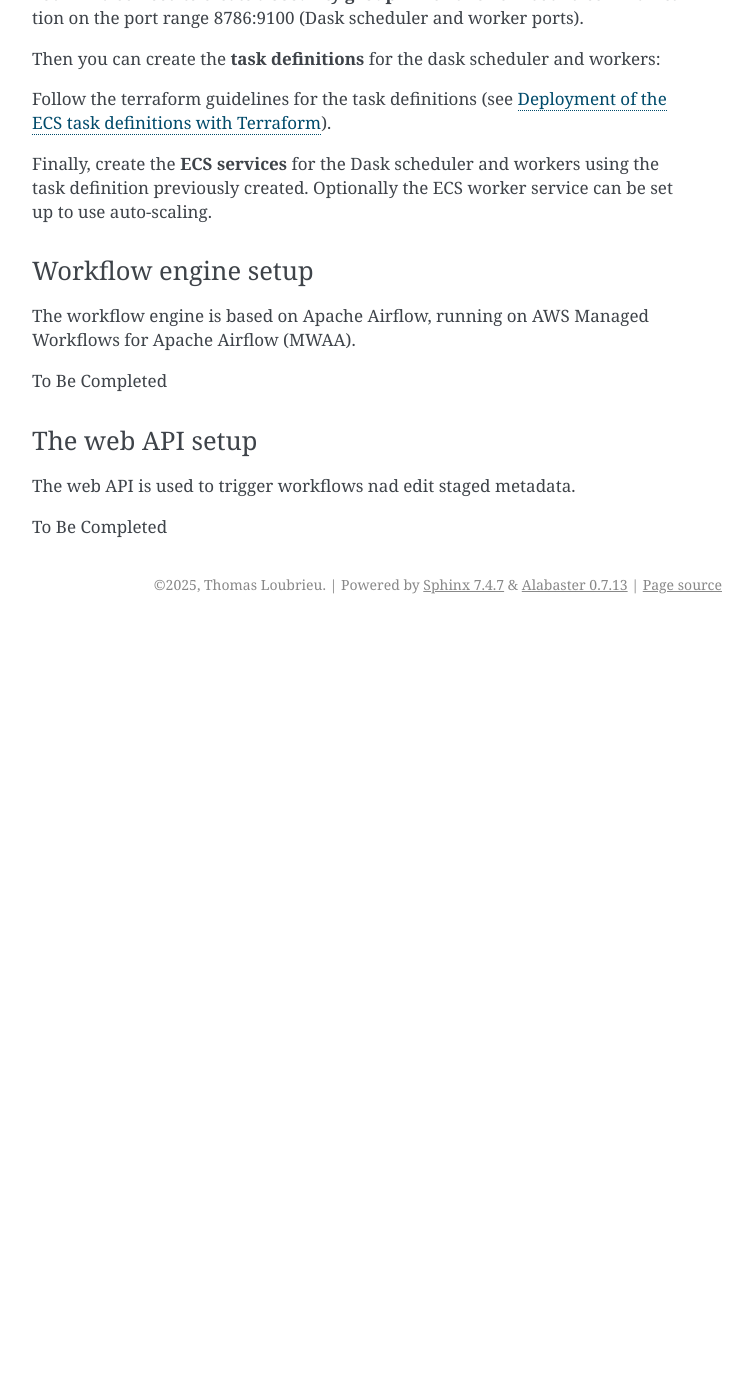
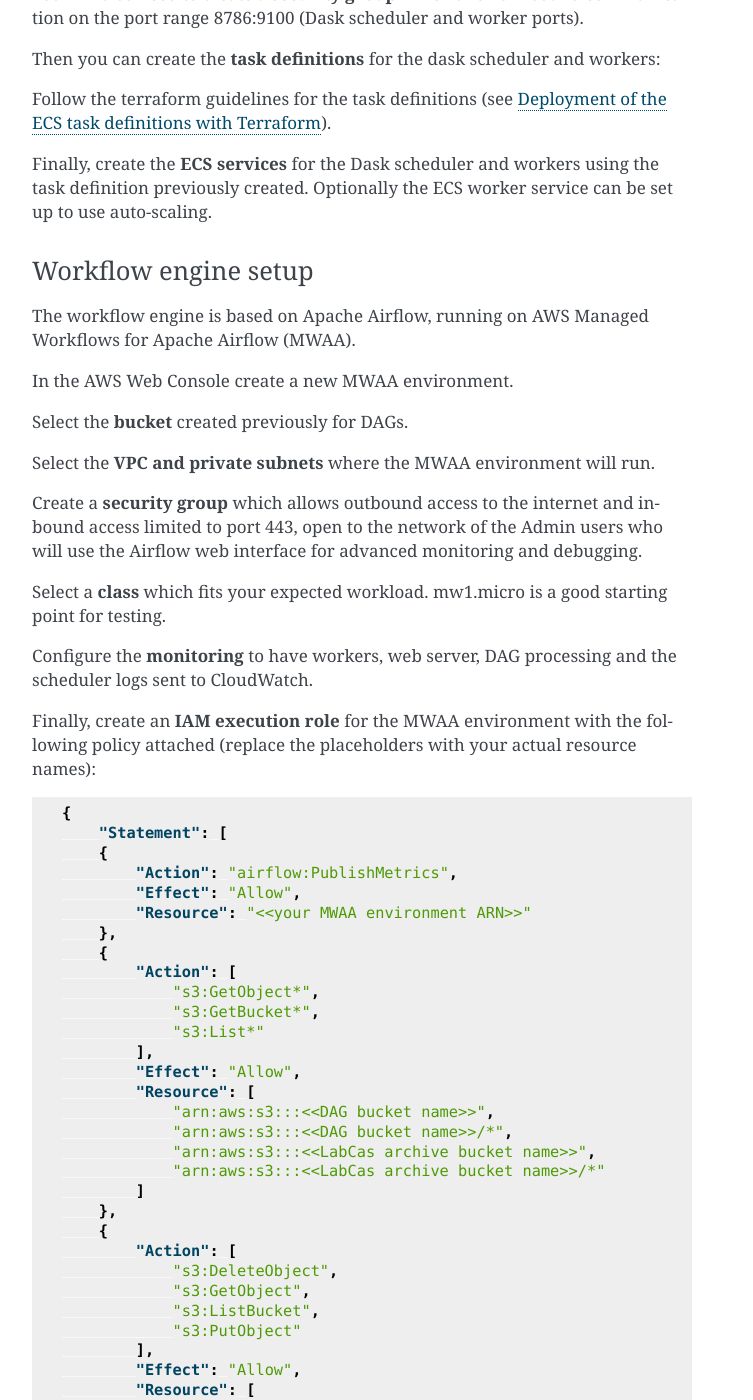
Before and after one commit to jpl-labcas/workflows, a Sphinx documentation site: the page built from docs/install.rst, in a window 1280 px wide and 1400 px high, scrolled down 1967 px. Shown: the whole window, without its empty margins (388-1141 px from the left). Built offline with Sphinx 7.4.7, drawn with Linux system fonts in a browser that asks for light colours; before the commit the page ends 2597 px from its top, so only the background shows below that; some of the changed text lies outside the part shown.

Commit message:
add documentation

```diff
--- a/docs/install.rst
+++ b/docs/install.rst
@@ -97,7 +97,7 @@
 
 Create **IAM roles** and policies:
 
-* a task role which allows to 1) read in the s3 bucket where the labcas data is, 2) write to cloudwatch
+* a task role which allows to 1) read in the s3 bucket where the Labcas data is, 2) write to cloudwatch
 * a task execution role with the standard ECS execution policy
 
 You will also need to create a **security group** which allows inbound communication on the port range 8786:9100 (Dask scheduler and worker ports).
@@ -118,11 +118,98 @@
 
 The workflow engine is based on Apache Airflow, running on AWS Managed Workflows for Apache Airflow (MWAA).
 
-To Be Completed
+In the AWS Web Console create a new MWAA environment.
+
+Select the **bucket** created previously for DAGs.
+
+Select the **VPC and private subnets** where the MWAA environment will run.
+
+Create a **security group** which allows outbound access to the internet and inbound access limited to port 443, open to the network of the Admin users who will use the Airflow web interface for advanced monitoring and debugging.
+
+Select a **class** which fits your expected workload. mw1.micro is a good starting point for testing.
+
+Configure the **monitoring** to have workers, web server, DAG processing and the scheduler logs sent to CloudWatch.
+
+Finally, create an **IAM execution role** for the MWAA environment with the following policy attached (replace the placeholders with your actual resource names):
+
+
+.. code-block:: json
+
+    {
+        "Statement": [
+        {
+            "Action": "airflow:PublishMetrics",
+            "Effect": "Allow",
+            "Resource": "<<your MWAA environment ARN>>"
+        },
+        {
+            "Action": [
+                "s3:GetObject*",
+                "s3:GetBucket*",
+                "s3:List*"
+            ],
+            "Effect": "Allow",
+            "Resource": [
+                "arn:aws:s3:::<<DAG bucket name>>",
+                "arn:aws:s3:::<<DAG bucket name>>/*",
+                "arn:aws:s3:::<<LabCas archive bucket name>>",
+                "arn:aws:s3:::<<LabCas archive bucket name>>/*"
+            ]
+        },
+        {
+            "Action": [
+                "s3:DeleteObject",
+                "s3:GetObject",
+                "s3:ListBucket",
+                "s3:PutObject"
+            ],
+            "Effect": "Allow",
+            "Resource": [
+                "arn:aws:s3:::<<LabCas Staging bucket name>>",
+                "arn:aws:s3:::<<LabCas Staging bucket name>>/*"
+
+            ]
+        },
+        {
+            "Action": [
+                "logs:CreateLogStream",
+                "logs:CreateLogGroup",
+                "logs:PutLogEvents",
+                "logs:GetLogEvents",
+                "logs:GetLogRecord",
+                "logs:GetLogGroupFields",
+                "logs:GetQueryResults"
+            ],
+            "Effect": "Allow",
+            "Resource": [
+                "<<common ARN prefix for the Cloudwatch log groups being used>>*"
+            ]
+        },
+        {
+            "Action": [
+                "logs:DescribeLogGroups"
+            ],
+            "Effect": "Allow",
+            "Resource": [
+                "*"
+            ]
+        }
+    ],
+    "Version": "2012-10-17"
+    }
+
+
+Create the MWAA environment and open the Airflow UI to verify that everything is working.
+
+You can now add your workflows (DAGs) to the DAG S3 bucket (see configuration manual).
+
+
 
 The web API setup
 -----------------------
 
-The web API is used to trigger workflows nad edit staged metadata.
+The web API is used to trigger workflows and edit staged metadata.
+
+Create an API Gateway
 
 To Be Completed
```
Also changed, not shown: README.md (+1 -1 lines).
